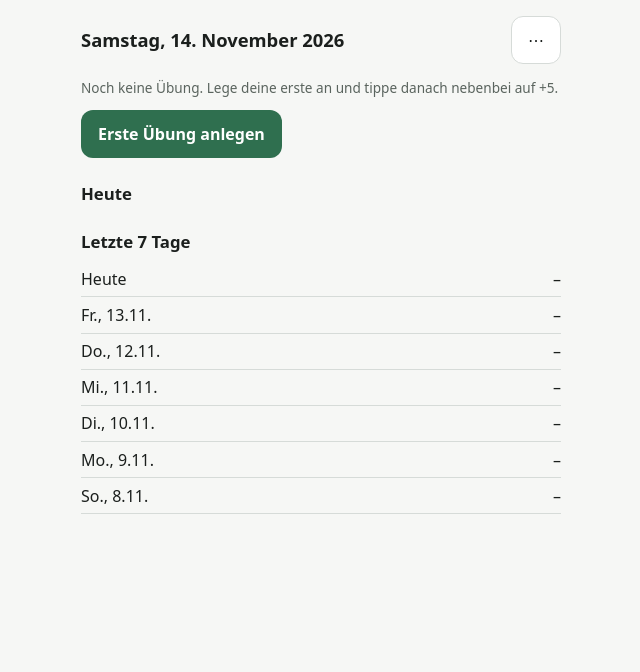
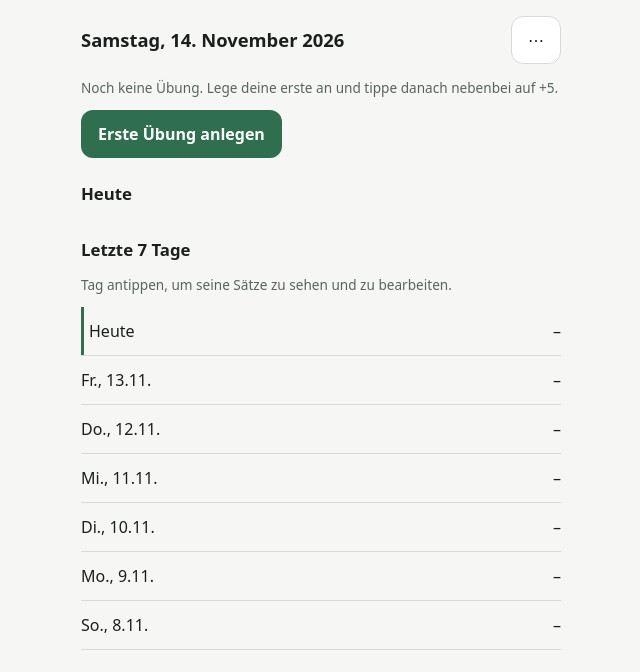
Before and after one commit to evershauke/nebenbei-stark, a website with bundled scripts: page index.html in a window 1280 px wide. Shown: the whole page, without its empty margins (319-959 px from the left). Built offline with nearby package versions, Linux system fonts and the light colour scheme.

Commit message:
Frühere Tage bearbeiten, Umlaute bei Direkt-Links; Fix: Direkt-Link kaputt durch verdecktes window.history
Co-Authored-By: Claude Opus 5.5 <noreply@anthropic.com>
Claude-Session: https://claude.ai/code/session_01UctxiqqJY8fEkazdZyREZQ

```diff
--- a/app.js
+++ b/app.js
@@ -1,7 +1,7 @@
 import './version.js';
 import {
   isoLocal, localDay, validateSet, upsertSet, removeSet, quickValues, sortedExercises,
-  daySummary, setsOfDay, slug, findOrCreateExercise, parseImport, mergeImport, exportNeeded, lastDays, goals, history,
+  daySummary, setsOfDay, findOrCreateExercise, parseImport, mergeImport, exportNeeded, lastDays, goals, periodTotals,
 } from './logic.js';
 
 const KEY = 'nebenbei-stark/v1';
@@ -35,6 +35,8 @@ function commit(next) { state = next; save(); render(); }
 
 const nameOf = (id) => state.exercises.find((e) => e.id === id)?.name ?? '?';
 const today = () => localDay(isoLocal(new Date()));
+let shownDay = null; // null = heute; sonst ein früherer Tag aus „Letzte 7 Tage“
+const dayLabel = (d) => new Date(`${d}T12:00`).toLocaleDateString('de-DE', { weekday: 'short', day: 'numeric', month: 'numeric' });
 const kg = (w) => (w || w === 0 ? ` · ${w} kg` : '');
 
 // ---- Toast ----
@@ -157,19 +159,23 @@ function render() {
     : h('div', {}, h('p', { className: 'hint' }, 'Noch keine Übung. Lege deine erste an und tippe danach nebenbei auf +5.'),
       h('button', { type: 'button', className: 'primary', onclick: () => exDialog() }, 'Erste Übung anlegen')));
   $('cards').replaceChildren(...cards);
-  $('today').replaceChildren(...setsOfDay(state, day).map((s) => h('li', {},
+  const sd = shownDay ?? day;
+  $('todayH').textContent = sd === day ? 'Heute' : dayLabel(sd);
+  $('backToday').hidden = sd === day;
+  $('today').replaceChildren(...setsOfDay(state, sd).map((s) => h('li', {},
     h('button', { type: 'button', onclick: () => editSet(s) },
       `${new Date(s.at).toLocaleTimeString('de-DE', { hour: '2-digit', minute: '2-digit' })} · ${nameOf(s.exerciseId)} · ${s.reps} Wdh.${kg(s.weightKg)}`))));
   const week = lastDays(state, day);
   $('week').replaceChildren(...bars(week.map((d) => ({
-    label: d.day === day ? 'Heute' : new Date(`${d.day}T12:00`).toLocaleDateString('de-DE', { weekday: 'short', day: 'numeric', month: 'numeric' }),
-    reps: d.reps, split: d.items.map((s) => `${s.name} ${s.reps}`).join(' · ') }))));
+    label: d.day === day ? 'Heute' : dayLabel(d.day), current: d.day === sd,
+    reps: d.reps, split: d.items.map((s) => `${s.name} ${s.reps}`).join(' · '),
+    pick: () => { shownDay = d.day === day ? null : d.day; render(); $('todayH').scrollIntoView({ block: 'start' }); } }))));
 
   const hx = $('histEx'), sel = hx.value, unit = $('histUnit').value;
   hx.replaceChildren(...exs.map((ex) => h('option', { value: ex.id }, ex.name)));
   if (exs.some((ex) => ex.id === sel)) hx.value = sel;
   hx.closest('section').hidden = !exs.length;
-  $('hist').replaceChildren(...bars(exs.length ? history(state, hx.value, unit, day).map((r, i) => ({
+  $('hist').replaceChildren(...bars(exs.length ? periodTotals(state, hx.value, unit, day).map((r, i) => ({
     label: unit === 'month'
       ? new Date(`${r.from}T12:00`).toLocaleDateString('de-DE', { month: 'short', year: '2-digit' })
       : i === 0 ? 'Diese Woche' : `ab ${new Date(`${r.from}T12:00`).toLocaleDateString('de-DE', { day: 'numeric', month: 'numeric' })}`,
@@ -179,17 +185,20 @@ function render() {
 // Balkenzeilen: Beschriftung, Balken relativ zum größten Wert, Zahl, optional Aufteilung darunter.
 function bars(rows) {
   const max = Math.max(1, ...rows.map((r) => r.reps));
-  return rows.map((r) => h('li', {},
-    h('span', {}, r.label),
-    h('span', { className: 'bar', style: `--w:${(r.reps / max) * 100}%`, ariaHidden: 'true' }),
-    h('span', { className: 'num' }, r.reps ? `${r.reps} Wdh.` : '–'),
-    r.split ? h('span', { className: 'split' }, r.split) : ''));
+  return rows.map((r) => {
+    const kids = [
+      h('span', {}, r.label),
+      h('span', { className: 'bar', style: `--w:${(r.reps / max) * 100}%`, ariaHidden: 'true' }),
+      h('span', { className: 'num' }, r.reps ? `${r.reps} Wdh.` : '–'),
+      r.split ? h('span', { className: 'split' }, r.split) : ''];
+    return h('li', {}, r.pick ? h('button', { type: 'button', onclick: r.pick, ...(r.current && { 'aria-current': 'date' }) }, ...kids) : h('div', {}, ...kids));
+  });
 }
 
 // ---- Daten & Übungen ----
 function renderData() {
   $('exList').replaceChildren(...state.exercises.map((ex) => {
-    const url = `${location.origin}${location.pathname}?u=${slug(ex.name)}&n=${ex.startQuick[0]}`;
+    const url = `${location.origin}${location.pathname}?u=${encodeURIComponent(ex.name)}&n=${ex.startQuick[0]}`;
     return h('li', {},
       h('strong', {}, ex.name + (ex.archived ? ' (archiviert)' : '')),
       h('input', { readOnly: true, value: url, "aria-label": `Direkt-Link ${ex.name}`, onfocus: (e) => e.target.select() }),
@@ -248,6 +257,7 @@ function directEntry() {
   add(r.exercise.id, Number(n));
 }
 
+$('backToday').onclick = () => { shownDay = null; render(); };
 $('histEx').onchange = $('histUnit').onchange = () => render();
 
 // ---- Update-Hinweis: version.js frisch vom Server mit der geladenen Version vergleichen ----
--- a/index.html
+++ b/index.html
@@ -28,11 +28,15 @@
   </div>
   <section id="cards" aria-label="Übungen"></section>
   <section aria-labelledby="todayH">
-    <h2 id="todayH">Heute</h2>
+    <div class="head">
+      <h2 id="todayH">Heute</h2>
+      <button type="button" id="backToday" hidden>Zurück zu heute</button>
+    </div>
     <ul id="today"></ul>
   </section>
   <section aria-labelledby="weekH">
     <h2 id="weekH">Letzte 7 Tage</h2>
+    <p class="hint">Tag antippen, um seine Sätze zu sehen und zu bearbeiten.</p>
     <ul id="week" class="bars"></ul>
   </section>
   <section aria-labelledby="histH">
--- a/logic.js
+++ b/logic.js
@@ -84,7 +84,9 @@ export function findOrCreateExercise(state, u, n = 5) {
     const exercise = { ...found, archived: false };
     return { state: { ...state, exercises: state.exercises.map((e) => (e === found ? exercise : e)) }, exercise };
   }
-  const name = u.replace(/-+/g, ' ').trim();
+  // Umlaute aus der Link-Schreibweise zurück („klimmzuege“ → „Klimmzüge“); nicht nach a/e/q (Bauer, neue, Squeeze).
+  const name = u.replace(/-+/g, ' ').trim()
+    .replace(/(?<![aeq])ue/gi, (m) => (m[0] === 'U' ? 'Ü' : 'ü')).replace(/(?<![e])ae/gi, (m) => (m[0] === 'A' ? 'Ä' : 'ä')).replace(/oe/gi, (m) => (m[0] === 'O' ? 'Ö' : 'ö'));
   const exercise = {
     id: crypto.randomUUID(), name: name.charAt(0).toUpperCase() + name.slice(1),
     archived: false, startQuick: [n, n + 3], createdAt: isoLocal(new Date()),
@@ -159,7 +161,7 @@ function repsByDay(state, exerciseId) {
 const sumRange = (byDay, from, to) => { let n = 0; for (const [d, r] of byDay) if (d >= from && d <= to) n += r; return n; };
 
 // Verlauf je Übung: n Wochen (ab Montag) oder Monate bis einschließlich `today`, neueste zuerst.
-export function history(state, exerciseId, unit, today, n = 12) {
+export function periodTotals(state, exerciseId, unit, today, n = 12) {
   const byDay = repsByDay(state, exerciseId);
   const [y, m] = ymd(today);
   return Array.from({ length: n }, (_, i) => {
--- a/style.css
+++ b/style.css
@@ -38,7 +38,11 @@ button.primary, .quick button, .banner button, dialog button[value=ok] { backgro
 #today { list-style: none; margin: 0; padding: 0; }
 #today button { width: 100%; justify-content: flex-start; text-align: left; margin-bottom: .35rem; }
 .bars { list-style: none; margin: 0; padding: 0; }
-.bars li { display: grid; grid-template-columns: 6.5rem 1fr 4.5rem; align-items: center; gap: .25rem .75rem; padding: .4rem 0; border-bottom: 1px solid var(--line); }
+.bars li { border-bottom: 1px solid var(--line); }
+.bars li > * { width: 100%; display: grid; grid-template-columns: 6.5rem 1fr 4.5rem; align-items: center; gap: .25rem .75rem; padding: .4rem 0; }
+.bars button { min-height: 48px; border: 0; border-radius: 0; background: none; text-align: left; justify-content: initial; }
+.bars button[aria-current] { box-shadow: inset 3px 0 var(--accent); padding-left: .5rem; }
+.head { display: flex; align-items: center; justify-content: space-between; gap: 1rem; }
 .bars .bar { height: 12px; width: var(--w); border-radius: 0 4px 4px 0; background: var(--accent); }
 .bars .num { text-align: right; font-variant-numeric: tabular-nums; }
 .bars .split { grid-column: 2 / -1; color: var(--muted); font-size: .8rem; }
--- a/version.js
+++ b/version.js
@@ -1,2 +1,2 @@
 // Bei jeder Änderung an der App hochzählen: steuert Cache-Namen und den Hinweis „Neue Version verfügbar“.
-self.APP_VERSION = 4;
+self.APP_VERSION = 5;
```
Also changed, not shown: test/logic.test.js (+9 -4 lines).
